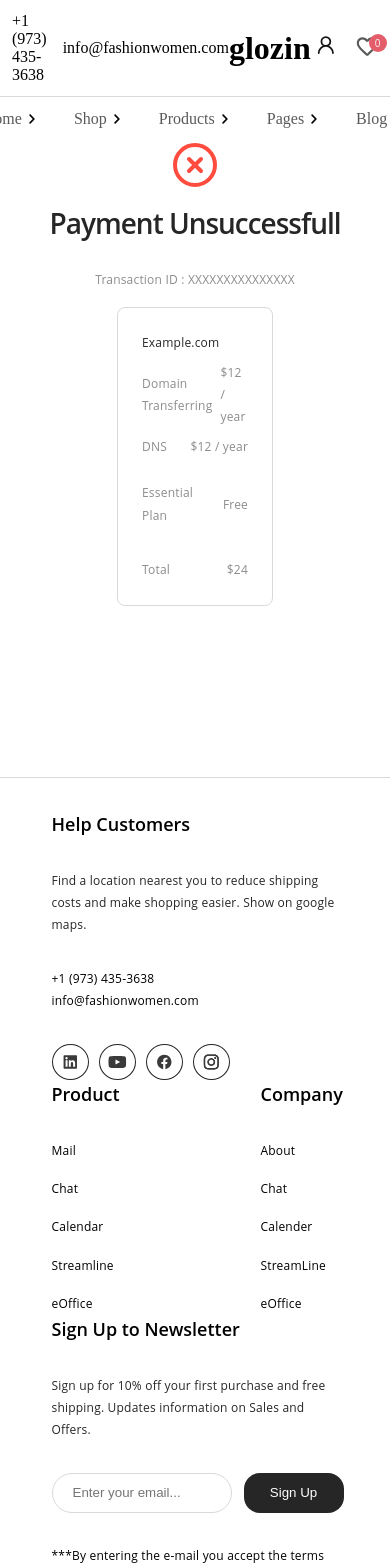
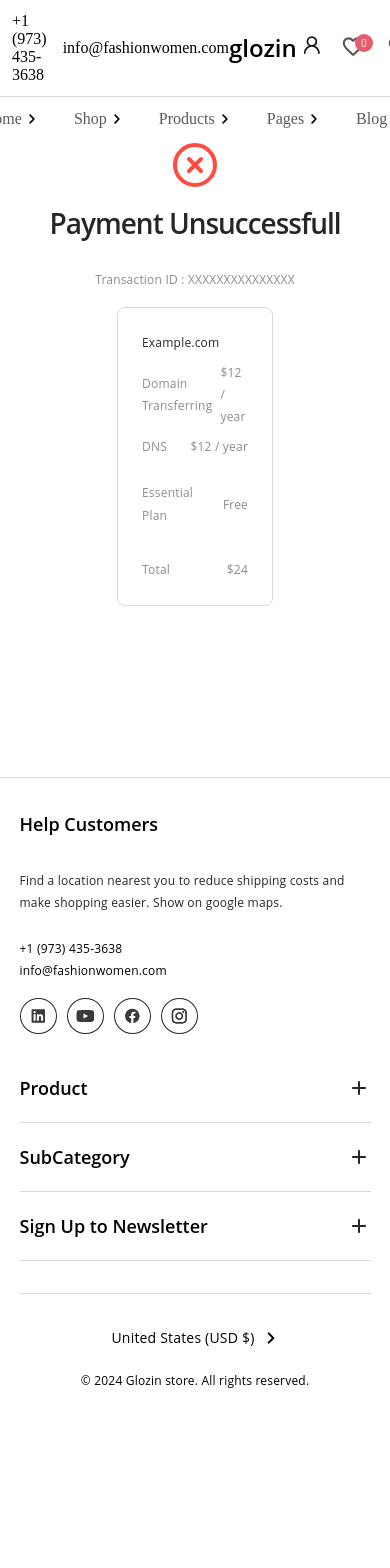
Before and after one commit to pkgowtham/weblings-Ecommerce, a React (Vite) app: page /mainLayout/paymentfailed in a window 390 px wide. Shown: the top 1568 px of the page. After the commit the page ends 1424 px from the top, so only its background shows below. Built offline with nearby package versions, Linux system fonts and the light colour scheme.

Commit message:
responsive footer

```diff
--- a/src/component/footer/footerstyle.tsx
+++ b/src/component/footer/footerstyle.tsx
@@ -1,101 +1,109 @@
 import { createUseStyles } from "react-jss";
-import { theme } from "../../../theme/theme";
 import { Theme } from "../../../theme/themeType";
 
-export const usestyles= createUseStyles((theme:Theme)=>({
-    Footer:{
-        display:'flex',
-        flexDirection:'column',
+export const usestyles = createUseStyles((theme: Theme) => ({
+  Footer: {
+    display: "flex",
+    flexDirection: "column",
     borderTop: `1px solid ${theme.light.neutral.border.light}`,
-        alignItems:'center',
+    alignItems: "center",
+    width: "100%",
+    height: "400px",
+    marginTop: theme.spacing.s1600,
+  },
+  FooterContent: {
+    display: "flex",
+    justifyContent: "space-between",
+    width: "100%",
+    maxWidth: "90%",
+    padding:theme.spacing.s800,
+    flexWrap: "wrap",
+    borderBottom: `1px solid ${theme.light.neutral.border.light}`,
+    "@media (max-width: 1024px)": {
+      gap: theme.spacing.s500,
+      padding:`${theme.spacing.s800} ${theme.spacing.s0}`
+    },
+  },
+  FirstSection: {
+    display: "flex",
+    flexDirection: "column",
+    gap: theme.spacing.s800,
+    width: "402px",
+    cursor: "pointer",
+    "@media (max-width: 768px)": {
         width:'100%',
-        height:'400px',
-        marginTop:theme.spacing.s1600
+        gap: theme.spacing.s400,
+      }
   },
-    FooterContent:{
-        display:'flex',
-        justifyContent:'space-between',
-        width:'100%',
-        maxWidth:'90%',
-        padding:'32px',
-        flexWrap:'wrap',
-        borderBottom: `1px solid ${theme.light.neutral.border.light}`,
+  SubDiv: {
+    display: "flex",
+    alignItems: "flex-start",
+    flexDirection: "column",
+    gap: theme.spacing.s800,
   },
-    FirstSection:{
-        display:'flex',
-        flexDirection:'column',
-        gap:theme.spacing.s800,
-        width:'402px',
-        cursor:'pointer'
+  weblingslogo: {
+    width: "55px",
+    height: "55px",
   },
-    SubDiv:{
-        display:'flex',
-        alignItems:'flex-start',
-        flexDirection:'column',
-        gap:theme.spacing.s800,
+  Title: {
+    color: theme.light.neutral.onSurface.title,
   },
-    weblingslogo:{
-        width:'55px',
-        height:'55px'
+  Para: {
+    // marginBottom:'100px'
+    marginTop:theme.spacing.s200
   },
-    Title:{
-        color:theme.light.neutral.onSurface.title,
+  ThirdSection: {
+    display: "flex",
+    flexDirection: "column",
+    gap: theme.spacing.s400,
+    width: "402px",
+    cursor: "pointer",
   },
-    Para:{
-        // marginBottom:'100px'
+  ul: {
+    listStyle: "none",
+    display: "flex",
+    flexDirection: "column",
+    gap: "16px",
   },
-    ThirdSection:{
-        display:'flex',
-        flexDirection:'column',
-        gap:theme.spacing.s400,
-        width:'402px',
-        cursor:'pointer'
+  li: {
+    display: "flex",
+    alignItems: "start",
+    gap: "15px",
   },
-    ul:{
-        listStyle:'none',
-        display:'flex',
-        flexDirection:'column',
-        gap:'16px'
-    },
-    li:{
-        display:'flex',
-        alignItems:'start',
-        gap:'15px'
-    },
-    LogoStyle:{
-        width:'16px',
-        height:'16px',
+  LogoStyle: {
+    width: "16px",
+    height: "16px",
   },
 
-    Icons:{
-        display:'flex',
-        gap:theme.spacing.s250
+  Icons: {
+    display: "flex",
+    gap: theme.spacing.s250,
   },
-    SecondSection:{
-        display:'flex',
-        width:'78px',
-        flexDirection:'column',
-        alignItems:'flex-start',
-        gap:theme.spacing.s800,
-        cursor:'pointer'
+  SecondSection: {
+    display: "flex",
+    width: "78px",
+    flexDirection: "column",
+    alignItems: "flex-start",
+    gap: theme.spacing.s800,
+    cursor: "pointer",
   },
-    ulist:{
-        display:'flex',
-        flexDirection:'column',
-        gap:'16px'
+  ulist: {
+    display: "flex",
+    flexDirection: "column",
+    gap: "16px",
   },
-    list:{
-        listStyle:'none'
+  list: {
+    listStyle: "none",
   },
-    SectionTitleColor:{
+  SectionTitleColor: {
     // color:theme.light.neutral.onSurface.medium
   },
-    Label:{
+  Label: {
     display: "flex",
     flexDirection: "column",
     gap: theme.spacing.s200,
   },
-    Input:{
+  Input: {
     height: "40px",
     width: "180px",
     display: "flex",
@@ -104,47 +112,106 @@ export const usestyles= createUseStyles((theme:Theme)=>({
     borderRadius: theme.borderRadius.b500,
     border: `1px solid ${theme.light.neutral.border.light}`,
     background: theme.light.neutral.surface.lighter,
-        cursor:'pointer'
+    cursor: "pointer",
   },
-    ButtonDiv:{
+  ButtonDiv: {
+    display: "flex",
+    gap: theme.spacing.s300,
+    alignItems: "center",
+    width: "100%",
+  },
+  BtnStyle: {
+    height: "40px",
+    width: "100px",
+    padding: theme.spacing.s400,
+    display: "flex",
+    alignItems: "center",
+    borderRadius: theme.borderRadius.b400,
+    border: "none",
+    background: theme.light.neutral.onSurface.title,
+    color: theme.light.neutral.surface.lighter,
+    justifyContent: "center",
+    cursor: "pointer",
+  },
+  FooterLogo: {
+    borderColor: theme.light.neutral.onSurface.title,
+    borderRadius: "50%",
+    border: `1px solid ${theme.light.neutral.onSurface.title}`,
+    display: "flex",
+    alignItems: "center",
+    padding: theme.spacing.s200,
+  },
+  SubFooterDiv: {
+    display: "flex",
+    gap: theme.spacing.s500,
+    padding: theme.spacing.s800,
+    "@media (max-width: 768px)":{
+        width:'100%',
         display:'flex',
-        gap:theme.spacing.s300,
+        flexDirection:'column',
         alignItems:'center',
+        justifyContent:'center',
+        textAlign:'center'
+    }
+  },
+  USD: {
+    display: "flex",
+    gap: theme.spacing.s100,
+  },
+  ArrowStyle: {
+    width: "20px",
+    height: "20px",
+  },
+  accordContainer: {
+    width: "100%",
+  },
+  headContent: {
+    width: "100%",
+    display: "flex",
+    alignItems: "center",
+    justifyContent: "space-between",
+    height: "fit-content",
+  },
+  svgColor: {
+    "& path": {
+      fill: theme.light.neutral.onSurface.title,
+    },
+  },
+  filterHead: {
+    width: "100%",
+    display: "flex",
+    alignItems: "center",
+    justifyContent: "space-between",
+    height: "fit-content",
+    padding: `${theme.spacing.s500} ${theme.spacing.s0}`,
+    borderBottom: `1px solid ${theme.light.neutral.border.light}`,
+    flexDirection: "column",
+  },
+  accordDiv:{
     width:'100%'
   },
-    BtnStyle:{
-        height:'40px',
-        width:'100px',
-        padding:theme.spacing.s400,
+  expandDiv:{
+    width: "100%",
+    height: "fit-content",
+  },
+  expandDivLetter:{
+    width: "100%",
+    height: "fit-content",
     display:'flex',
-        alignItems:'center',
-        borderRadius:theme.borderRadius.b400,
-        border:'none',
-        background:theme.light.neutral.onSurface.title,
-        color:theme.light.neutral.surface.lighter,
-        justifyContent:'center',
-        cursor:'pointer'
+    flexDirection:'column',
+    gap:theme.spacing.s300
   },
-    FooterLogo:{
-        borderColor:theme.light.neutral.onSurface.title,
-        borderRadius:'50%',
-        border:`1px solid ${theme.light.neutral.onSurface.title}`,
-        display:'flex',
-        alignItems:'center',
+  textStyle:{
+    width:'100%',
     padding:theme.spacing.s200
   },
-    SubFooterDiv:{
+  buttonContainer:{
+    width:'100%',
     display:'flex',
-        gap:theme.spacing.s500,
-        padding:theme.spacing.s800,
+    flexDirection:'column',
+    gap:theme.spacing.s400
   },
-    USD:{
-        display:'flex',
-        gap:theme.spacing.s100
-    },
-    ArrowStyle:{
-        width:'20px',
-        height:'20px'
+  btnStyle:{
+    width:'100% !important'
   }
-
-}))
+}));
--- a/src/component/footer/index.tsx
+++ b/src/component/footer/index.tsx
@@ -1,14 +1,17 @@
-import React from "react";
+import React, { useState } from "react";
 import { usestyles } from "../footer/footerstyle";
 import linkedin from "../../assets/icons/linkedin.svg";
 import youtube from "../../assets/icons/youtube.svg";
 import facebook from "../../assets/icons/facebook.svg";
 import insta from "../../assets/icons/insta.svg";
 import Typography from "../../component/typography/component";
-import right from "../../assets/icons/chevron_right.svg"
+import right from "../../assets/icons/chevron_right.svg";
+import { HideComponents } from "../hideComponents";
+import SvgAdd from "../../custom-icons/Add";
+import Button from "../button";
+import Input from "../input";
+import SvgChevronRight from "../../custom-icons/ChevronRight";
 
-const Footer: React.FC<any> = (): JSX.Element => {
-  const classes = usestyles();
 const footer = {
   sections: [
     {
@@ -19,17 +22,48 @@ const Footer: React.FC<any> = (): JSX.Element => {
       title: "Company",
       features: ["About", "Chat", "Calender", "StreamLine", "eOffice"],
     },
-      // {
-      //   title: 'Product',
-      //   features: [
-      //     "Mail",
-      //     "Chat",
-      //     "Calendar",
-      //     "Streamline",
-      //     "eOffice"
-      //   ]
-      // }
   ],
+  filteroptions: [
+    {
+      id: 1,
+      name: "Product",
+      categories: [
+        "Sweaters",
+        "T-Shirts",
+        "Dress",
+        "Crop-top",
+        "Blazers",
+        "Tops",
+      ],
+    },
+    {
+      id: 2,
+      name: "SubCategory",
+      categories: [
+        "Sweaters",
+        "T-Shirts",
+        "Dress",
+        "Crop-top",
+        "Blazers",
+        "Tops",
+      ],
+    },
+    {
+      id: 3,
+      name: "Sign Up to Newsletter",
+      subtitle:
+        " ***By entering the e-mail you accept the terms and conditions and the privacy policy.",
+    },
+  ],
+};
+
+const Footer: React.FC<any> = (): JSX.Element => {
+  const classes = usestyles();
+  const [isDropDownopen, setIsDropDownOpen] = useState<number | null>(null);
+
+  // for opening dropdown
+  const toogleSelection = (id: number) => {
+    setIsDropDownOpen(isDropDownopen === id ? null : id);
   };
   return (
     <footer className={classes.Footer}>
@@ -65,6 +99,7 @@ const Footer: React.FC<any> = (): JSX.Element => {
         </div>
 
         {footer.sections.map((section, index) => (
+          <HideComponents hideOn="mobile">
             <div className={classes.SecondSection} key={index}>
               <div>
                 <Typography variant="TS" className={classes.SectionTitleColor}>
@@ -79,9 +114,11 @@ const Footer: React.FC<any> = (): JSX.Element => {
                 ))}
               </ul>
             </div>
+          </HideComponents>
         ))}
 
         <div className={classes.FirstSection}>
+          <HideComponents hideOn="mobile">
             <div className={classes.SubDiv}>
               <Typography variant="TS">Sign Up to Newsletter</Typography>
               <div>
@@ -93,33 +130,95 @@ const Footer: React.FC<any> = (): JSX.Element => {
               <div className={classes.ButtonDiv}>
                 <div>
                   <label className={classes.Label}>
-                  <input
+                    <Input
                       placeholder="Enter your email..."
-                    className={classes.Input}
                       type="text"
                       name="Firstname"
                     />
                   </label>
                 </div>
                 <div>
-                <button className={classes.BtnStyle}>Sign Up</button>
+                  <Button text={"Sign Up"} className={classes.BtnStyle}></Button>
                 </div>
               </div>
             </div>
+          </HideComponents>
+          {/* show only on mobile */}
+          <HideComponents className={classes.accordDiv} showOnlyOn="mobile">
+            <div className={classes.accordContainer}>
+              {footer.filteroptions.map((data: any) => (
+                <div key={data.id} className={classes.filterHead}>
+                  {/* head content */}
+                  <div className={classes.headContent}>
+                    <Typography variant="TS">{data.name}</Typography>
+                    <SvgAdd
+                      onClick={() => toogleSelection(data.id)}
+                      cursor={"pointer"}
+                      className={classes.svgColor}
+                    />
+                  </div>
+                  {/* dropdown for product */}
+                  {isDropDownopen === data.id && data.name === "Product" && (
+                    <div className={classes.expandDiv}>
+                      {data?.categories?.map((item: any) => (
+                        <Typography className={classes.textStyle} variant="BM">
+                          {item}
+                        </Typography>
+                      ))}
+                    </div>
+                  )}
+                  {/* dropdown for subcategeory */}
+                  {isDropDownopen === data.id &&
+                    data.name === "SubCategory" && (
+                      <div className={classes.expandDiv}>
+                        {data?.categories?.map((item: any) => (
+                          <Typography
+                            className={classes.textStyle}
+                            variant="BM"
+                          >
+                            {item}
+                          </Typography>
+                        ))}
+                      </div>
+                    )}
+                  {/* dropdown for Sign Up to Newsletter */}
+                  {isDropDownopen === data.id &&
+                    data.name === "Sign Up to Newsletter" && (
+                      <div className={classes.expandDivLetter}>
+                        <div className={classes.Para}>
+                          <Typography variant="BM">{data.subtitle}</Typography>
+                        </div>
+                        <div className={classes.buttonContainer}>
+                          <Input type="text" placeholder="enter a email" />
+                          <Button
+                            className={classes.btnStyle}
+                            text={"Sign Up"}
+                          ></Button>
+                        </div>
+                      </div>
+                    )}
+                </div>
+              ))}
+            </div>
+          </HideComponents>
+          <HideComponents hideOn="mobile">
             <div className={classes.Para}>
               <Typography variant="BS">
-              ***By entering the e-mail you accept the terms and conditions and
-              the privacy policy.
+                ***By entering the e-mail you accept the terms and conditions
+                and the privacy policy.
               </Typography>
             </div>
+          </HideComponents>
         </div>
       </div>
       <div className={classes.SubFooterDiv}>
         <div className={classes.USD}>
           <div>
-          <Typography variant="BS">United States (USD $)</Typography>
+            <Typography variant="BM">United States (USD $)</Typography>
           </div>
-          <div className={classes.ArrowStyle}><img src={right} style={{width:'100%',height:'100%'}} alt=""/></div>
+          <div className={classes.ArrowStyle}>
+            <SvgChevronRight />
+          </div>
         </div>
         <div>
           <Typography variant="BS">
--- a/src/component/header/index.tsx
+++ b/src/component/header/index.tsx
@@ -35,7 +35,7 @@ const Header: React.FC<any> = (props): JSX.Element => {
           <span>info@fashionwomen.com</span>
         </div>
         <div className={classes.Logo}>
-          <h1>glozin</h1>
+          <Typography variant="TM">glozin</Typography>
         </div>
         <div></div>
         {/* icons */}
--- /dev/null
+++ b/src/component/hideComponents/index.tsx
@@ -0,0 +1,105 @@
+import React from "react";
+import { createUseStyles } from "react-jss";
+
+const breakpoints = {
+  desktop: 1024,
+  tablet: 768,
+  mobile: 0,
+};
+
+type ResponsiveProps = {
+  children: React.ReactNode;
+  hideOn?: "mobile" | "tablet" | "desktop";
+  showOnlyOn?: "mobile" | "tablet" | "desktop";
+  className?: string;
+  style?: React.CSSProperties;
+};
+
+const useStyles = createUseStyles({
+  responsive: {
+    display: "block",
+  },
+  hideOnMobile: {
+    [`@media (max-width: ${breakpoints.tablet - 1}px)`]: {
+      display: "none !important",
+    },
+  },
+  hideOnTablet: {
+    [`@media (min-width: ${breakpoints.tablet}px) and (max-width: ${
+      breakpoints.desktop - 1
+    }px)`]: {
+      display: "none !important",
+    },
+  },
+  hideOnDesktop: {
+    [`@media (min-width: ${breakpoints.desktop}px)`]: {
+      display: "none !important",
+    },
+  },
+  showOnlyOnMobile: {
+    display: "none !important",
+    [`@media (max-width: ${breakpoints.tablet - 1}px)`]: {
+      display: "block !important",
+    },
+  },
+  showOnlyOnTablet: {
+    display: "none !important",
+    [`@media (min-width: ${breakpoints.tablet}px) and (max-width: ${
+      breakpoints.desktop - 1
+    }px)`]: {
+      display: "block !important",
+    },
+  },
+  showOnlyOnDesktop: {
+    display: "none !important",
+    [`@media (min-width: ${breakpoints.desktop}px)`]: {
+      display: "block !important",
+    },
+  },
+});
+
+export const HideComponents: React.FC<ResponsiveProps> = ({
+  children,
+  hideOn,
+  showOnlyOn,
+  className = "",
+  style,
+}) => {
+  const classes = useStyles();
+  let responsiveClass = "";
+
+  switch (hideOn) {
+    case "mobile":
+      responsiveClass = classes.hideOnMobile;
+      break;
+    case "tablet":
+      responsiveClass = classes.hideOnTablet;
+      break;
+    case "desktop":
+      responsiveClass = classes.hideOnDesktop;
+      break;
+    default:
+      switch (showOnlyOn) {
+        case "mobile":
+          responsiveClass = classes.showOnlyOnMobile;
+          break;
+        case "tablet":
+          responsiveClass = classes.showOnlyOnTablet;
+          break;
+        case "desktop":
+          responsiveClass = classes.showOnlyOnDesktop;
+          break;
+        default:
+          responsiveClass = "";
+      }
+  }
+
+  return (
+    <div
+      className={`${classes.responsive} ${responsiveClass} ${className}`}
+      style={style}
+    >
+      {children}
+    </div>
+  );
+};
```
Also changed, not shown: src/component/typography/component.tsx (+35 -19 lines), 1 other file (tests, documents, lock files or other folders). Lines whose indentation alone changed are shown as unchanged.
